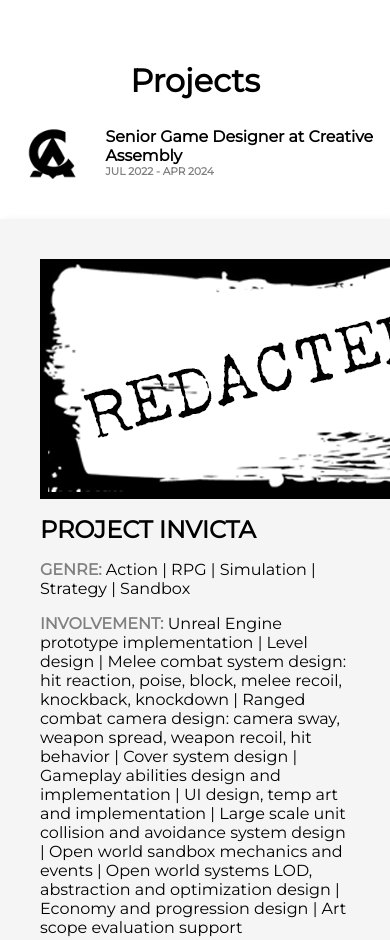
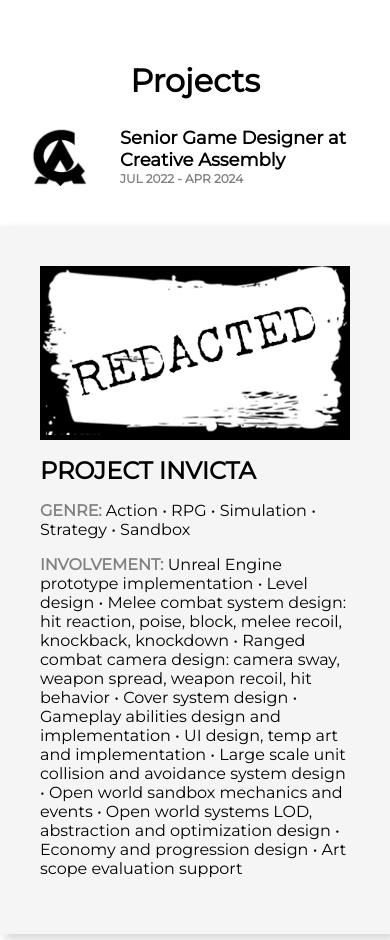
Before and after one commit to dZh0/dZh0.github.io, a plain HTML site: page index.html in a window 390 px wide. Shown: the part 764-1704 px from the top of the page. Drawn offline with Linux system fonts and the light colour scheme.

Commit message:
made youtube video responsive

```diff
--- a/main.css
+++ b/main.css
@@ -147,10 +147,11 @@ a:hover{
 
 .project li{
 	display: inline;
+	list-style-type: none;
 }
 
 .project li + li::before{
-	content: " | ";
+	content: " • ";
 }
 
 .project a{
@@ -158,8 +159,9 @@ a:hover{
 }
 
 .graphic{
-	width:427px;
-	height: 240px;
+	aspect-ratio: 16 / 9;
+	width: 50%;
+	padding-bottom: 5;
 	margin: 0 1em 0 0;
 	background-color: gray;
 	float: left;
@@ -179,7 +181,7 @@ a:hover{
 	}
 	.position{
 		margin-left: var(--project-margin);
-		font-size: 66%;
+		font-size: 75%;
 	}
 	#projects section{
 		border-left: none;
@@ -191,22 +193,9 @@ a:hover{
 		max-width: var(--project-width);
 	}
 	.graphic{
-		float: none;
+		width: 100%;
 		display: block;
 		margin: 0 auto 1em;
+		float: none;
 	}
 }
-
-@media only screen and (min-device-pixel-ratio: 2) {
-    .graphic {
-		width:213px;
-		height: 120px;
-	}
-}
-
-@media only screen and (min-device-pixel-ratio: 3) {
-    .graphic {
-		width:160px;
-		height: 90px;
-	}
-}
```
